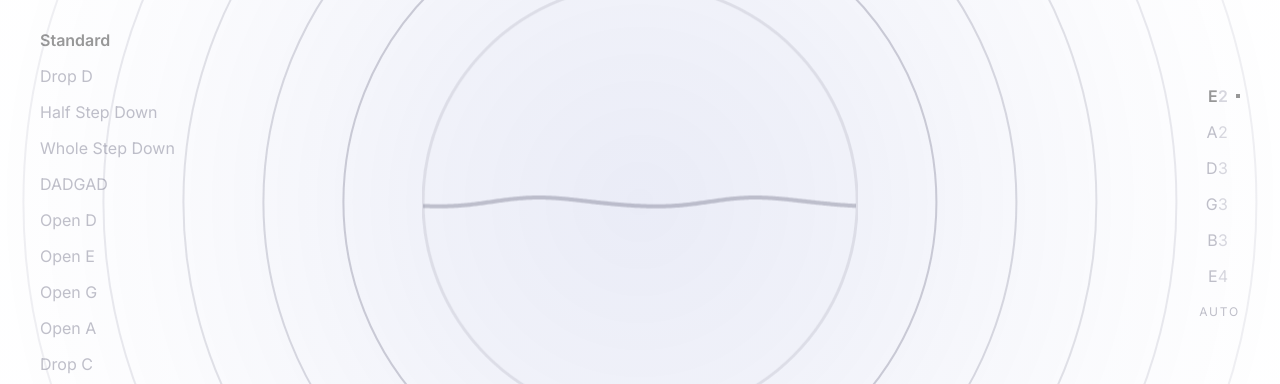
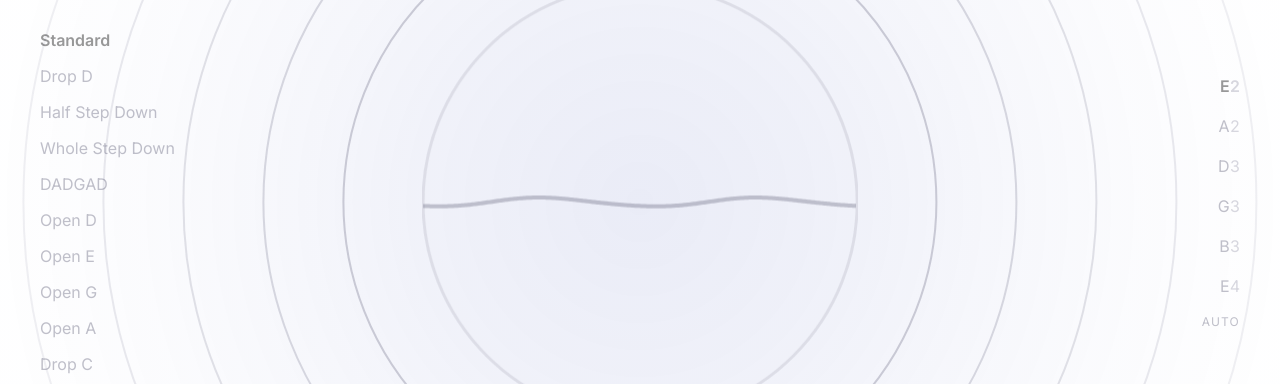
Before and after one commit to petermonky/justatuner, a Next.js app: page / in a window 1280 px wide. Both pictures are taken after a click on the button "E2". Shown: the part 198-582 px from the top of the page. Built offline with nearby package versions, Linux system fonts and the light colour scheme.

Commit message:
feat(ui): stagger string entrances, drop the lock dot, and widen spacing
Strings get the same 40ms sequential entrance as the presets; the
manual-lock dot is removed (the bold black state and AUTO button carry
that signal) so note text centers cleanly, and the gap between notes
doubles.

```diff
--- a/src/components/tuner/StringSelector.tsx
+++ b/src/components/tuner/StringSelector.tsx
@@ -20,20 +20,26 @@ export function StringSelector({
   return (
     <nav
       aria-label="Strings"
-      className={`animate-fade-in-right transition-opacity duration-200 ease-[ease] ${disabled ? "opacity-40" : ""}`}
+      className={`transition-opacity duration-200 ease-[ease] ${disabled ? "opacity-40" : ""}`}
     >
-      <ul className="flex gap-1 max-lg:-mx-4 max-lg:overflow-x-auto max-lg:px-4 max-lg:[justify-content:safe_center] max-lg:[scrollbar-width:none] max-lg:[&::-webkit-scrollbar]:hidden lg:flex-col lg:items-end">
+      <ul className="flex gap-2 max-lg:-mx-4 max-lg:overflow-x-auto max-lg:px-4 max-lg:[justify-content:safe_center] max-lg:[scrollbar-width:none] max-lg:[&::-webkit-scrollbar]:hidden lg:flex-col lg:items-end">
         {tuning.strings.map((string, index) => {
           const isManual = manualTarget === string
           const isActive = activeTarget === string
           return (
-            <li key={index}>
+            <li
+              key={index}
+              className="animate-fade-in-right"
+              // Sequential entrance: top-to-bottom on desktop, left-to-right
+              // on mobile (same DOM order).
+              style={{ animationDelay: `${500 + index * 40}ms` }}
+            >
               <button
                 type="button"
                 onClick={() => onSelect(isManual ? null : string)}
                 aria-pressed={isManual}
                 aria-label={`${string.note}${string.octave} string${isManual ? ", selected" : ""}`}
-                className={`flex items-center gap-2 px-2 py-1 text-base tabular-nums transition-[color,transform] duration-200 ease-[ease] hover:text-[var(--strong)] active:scale-[0.97] motion-reduce:transform-none focus-visible:outline-2 focus-visible:outline-offset-2 focus-visible:outline-[var(--strong)] lg:-mx-2 ${
+                className={`flex items-center px-2 py-1 text-base tabular-nums transition-[color,transform] duration-200 ease-[ease] hover:text-[var(--strong)] active:scale-[0.97] motion-reduce:transform-none focus-visible:outline-2 focus-visible:outline-offset-2 focus-visible:outline-[var(--strong)] lg:-mx-2 ${
                   isActive || isManual
                     ? "font-semibold text-[var(--strong)]"
                     : "text-[var(--foreground)]"
@@ -43,12 +49,6 @@ export function StringSelector({
                   {string.note}
                   <span className="text-[var(--faint)]">{string.octave}</span>
                 </span>
-                <span
-                  aria-hidden="true"
-                  className={`h-1 w-1 bg-[var(--accent)] transition-[opacity,transform] duration-200 ease-[ease] motion-reduce:transform-none ${
-                    isManual ? "scale-100 opacity-100" : "scale-50 opacity-0"
-                  }`}
-                />
               </button>
             </li>
           )
@@ -58,7 +58,7 @@ export function StringSelector({
         <button
           type="button"
           onClick={() => onSelect(null)}
-          className={`px-2 py-1 text-xs uppercase tracking-[0.15em] transition-[color,opacity] duration-200 ease-[ease] hover:text-[var(--strong)] focus-visible:outline-2 focus-visible:outline-offset-2 focus-visible:outline-[var(--strong)] lg:-mx-2 ${
+          className={`px-2 py-1 text-xs tracking-[0.1em] uppercase transition-[color,opacity] duration-200 ease-[ease] hover:text-[var(--strong)] focus-visible:outline-2 focus-visible:outline-offset-2 focus-visible:outline-[var(--strong)] lg:-mx-2 ${
             manualTarget ? "opacity-100" : "pointer-events-none opacity-0"
           }`}
         >
```
